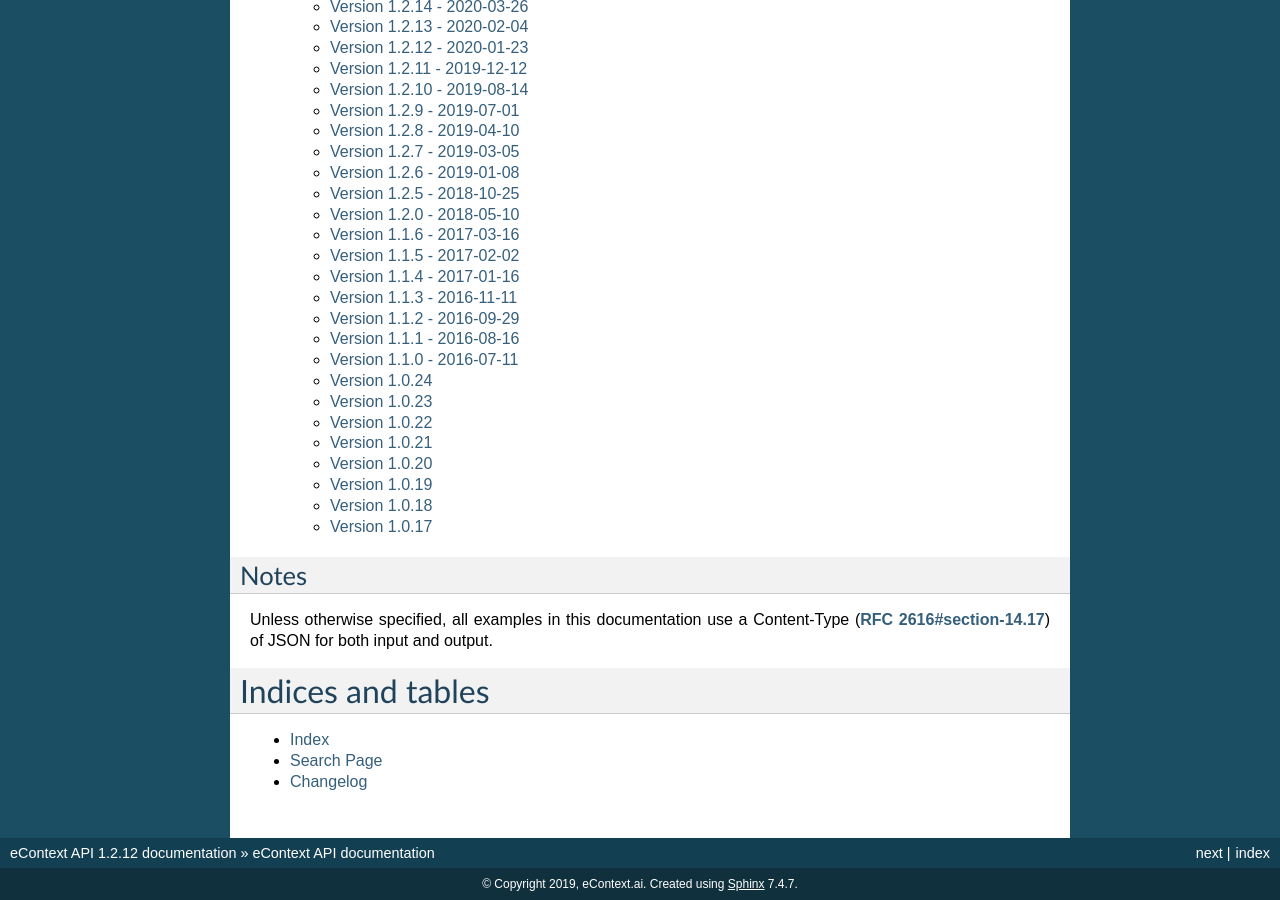
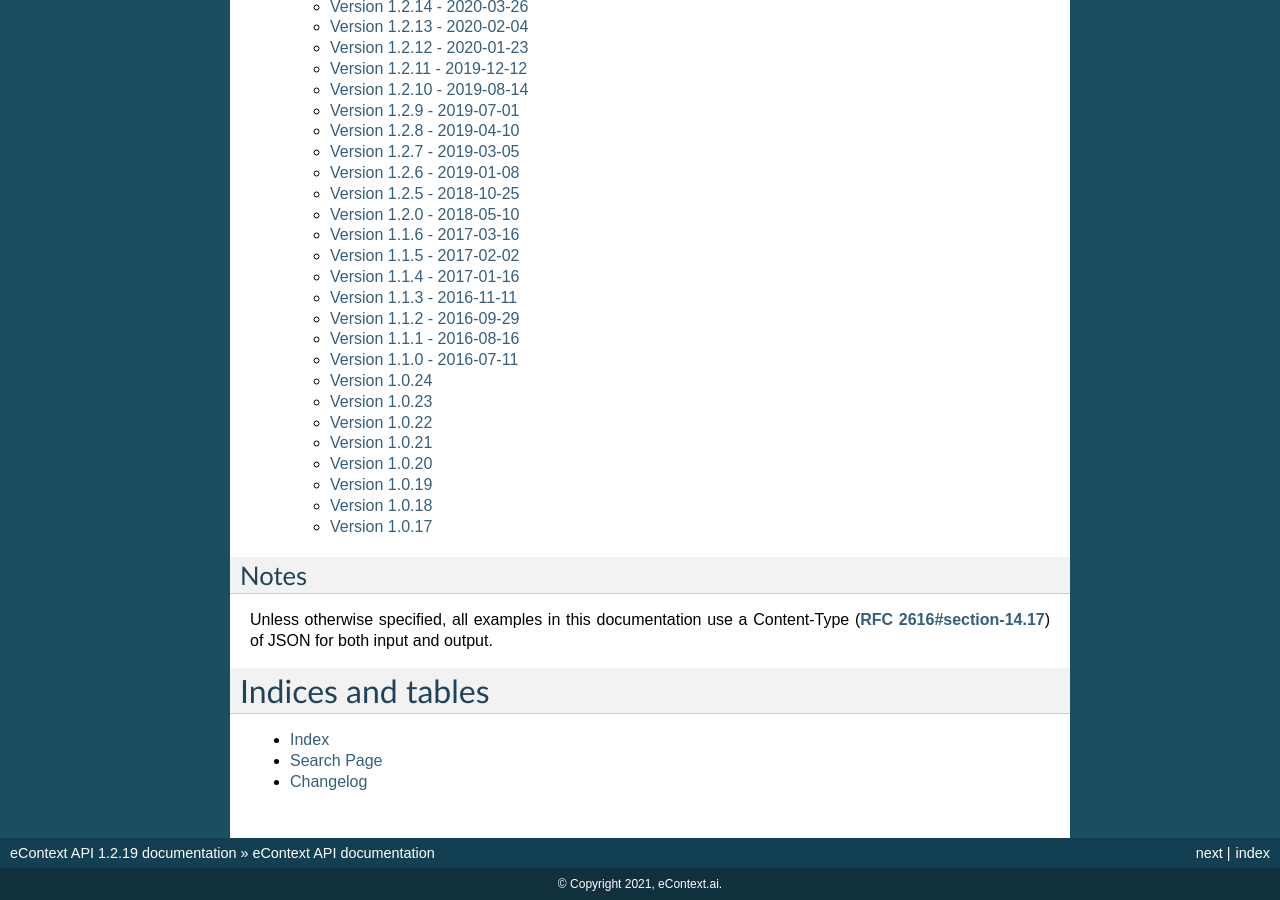
Before and after one commit to info-com/zenya-api-docs, a Sphinx documentation site: the page built from source/index.rst, in a window 1280 px wide and 900 px high, scrolled down 1364 px. Built offline with Sphinx 7.4.7, drawn with Linux system fonts in a browser that asks for light colours; some of the changed text lies outside the part shown.

Commit message:
Update conf.py

```diff
--- a/source/conf.py
+++ b/source/conf.py
@@ -41,16 +41,16 @@ master_doc = 'index'
 
 # General information about the project.
 project = u'eContext API'
-copyright = u'2019, eContext.ai'
+copyright = u'2021, eContext.ai'
 
 # The version info for the project you're documenting, acts as replacement for
 # |version| and |release|, also used in various other places throughout the
 # built documents.
 #
 # The short X.Y version.
-version = '1.2.12'
+version = '1.2.19'
 # The full version, including alpha/beta/rc tags.
-release = '1.2.12'
+release = '1.2.19'
 
 # The language for content autogenerated by Sphinx. Refer to documentation
 # for a list of supported languages.
@@ -150,7 +150,7 @@ html_static_path = ['_static']
 #html_show_sourcelink = True
 
 # If true, "Created using Sphinx" is shown in the HTML footer. Default is True.
-#html_show_sphinx = True
+html_show_sphinx = False
 
 # If true, "(C) Copyright ..." is shown in the HTML footer. Default is True.
 #html_show_copyright = True
```
